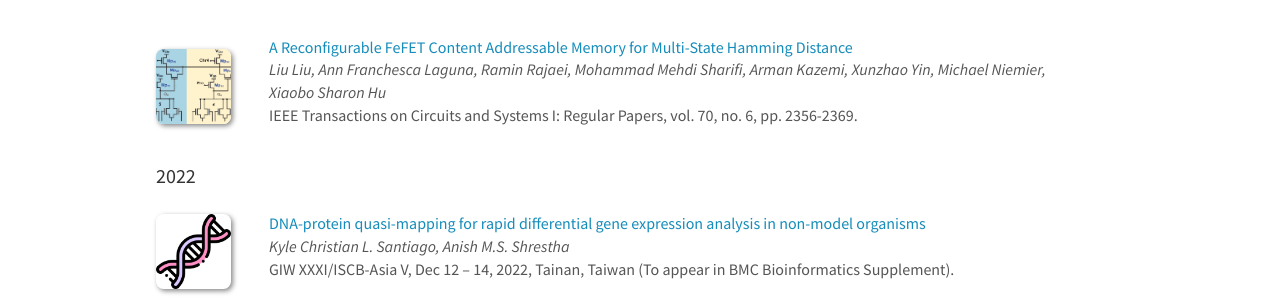
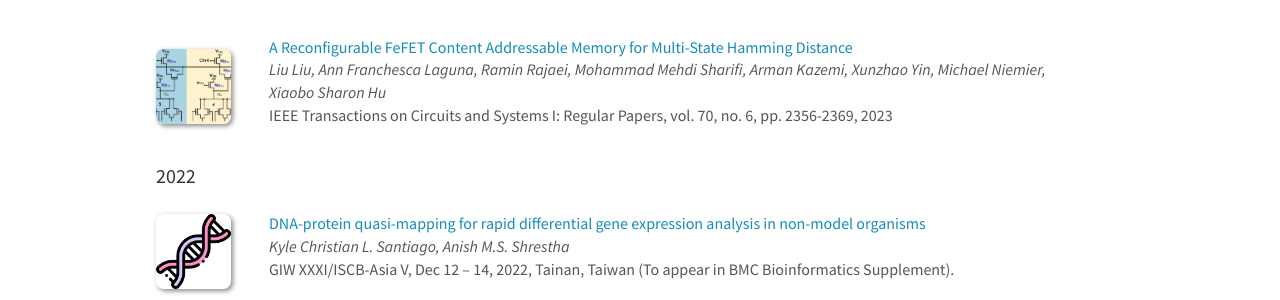
Before and after one commit to bioinfodlsu/bioinfodlsu.github.io, a Jekyll site: the page built from _pages/publications.md, in a window 1280 px wide and 900 px high. Shown: the part 266-566 px from the top of the window. Built offline with Jekyll 4.4.1, drawn with Linux system fonts in a browser that asks for light colours; nearby versions of some CDN libraries.

Commit message:
Update publist.yml

```diff
--- a/_data/publist.yml
+++ b/_data/publist.yml
@@ -24,7 +24,7 @@
   authors: Liu Liu, Ann Franchesca Laguna, Ramin Rajaei, Mohammad Mehdi Sharifi, Arman Kazemi, Xunzhao Yin, Michael Niemier, Xiaobo Sharon Hu
   link:
       url: https://doi.org/10.1109/TCSI.2023.3259940
-      display: "IEEE Transactions on Circuits and Systems I: Regular Papers, vol. 70, no. 6, pp. 2356-2369."
+      display: "IEEE Transactions on Circuits and Systems I: Regular Papers, vol. 70, no. 6, pp. 2356-2369, 2023"
   highlight: 0
   year: 2023
 
```
